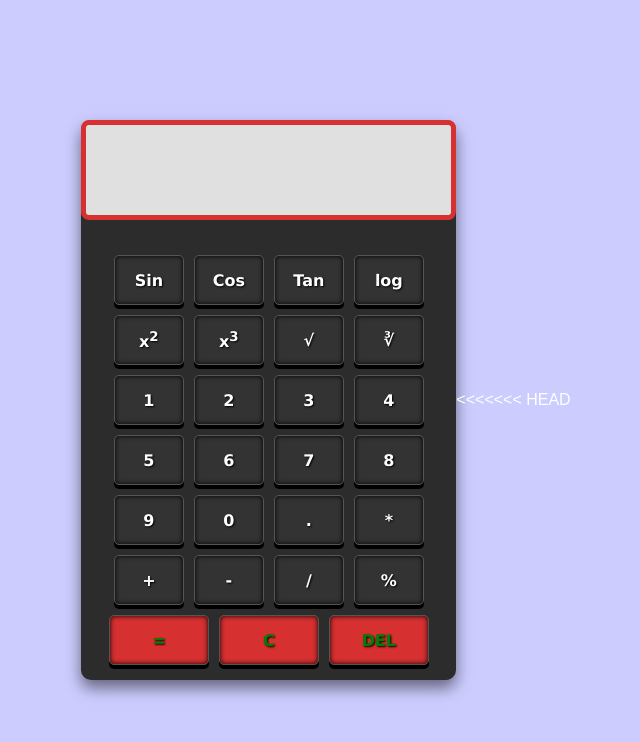
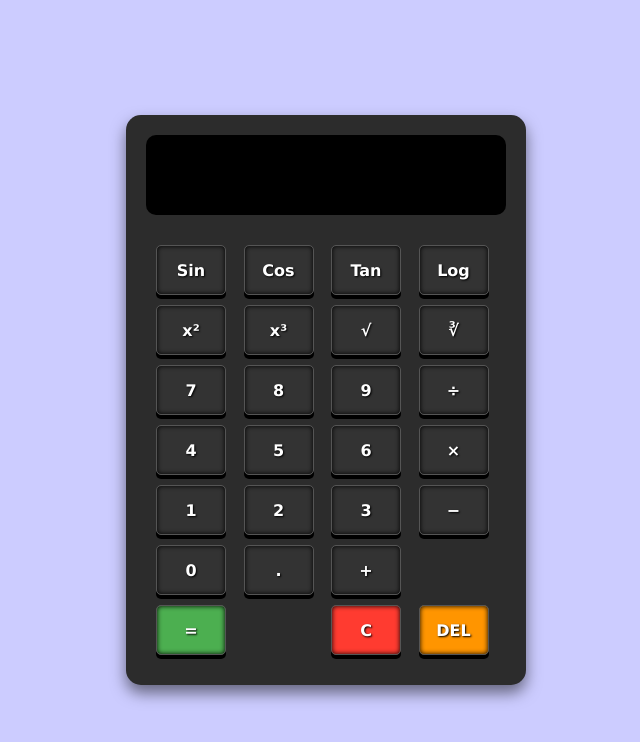
Before and after one commit to Sepiow/Calculator-Repo, a plain HTML site: page sittie.html in a window 1280 px wide. Shown: the whole page, without its empty margins (314-954 px from the left). Drawn offline with Linux system fonts and the light colour scheme.

Commit message:
update new code

```diff
--- a/sittie.html
+++ b/sittie.html
@@ -22,26 +22,30 @@
       }
 
       .container {
-        width: 375px;
+        width: 400px;
         height: auto;
-        border-radius: 10px;
+        border-radius: 15px;
         background-color: #2c2c2c;
         box-shadow: 0 8px 15px rgba(0, 0, 0, 0.5);
+        padding: 20px;
       }
       #screen {
         width: 100%;
-        height: 100px;
+        height: 80px;
         outline: none;
-        border: 5px solid;
+        border: none;
         font-size: 32px;
-        color: #d63031;
+        color: #ffffff;
         text-align: right;
-        background-color: #e0e0e0;
+        background-color: #000;
+        border-radius: 10px;
+        padding: 10px;
+        margin-bottom: 20px;
       }
-
       .btns {
-        display: flex;
-        flex-wrap: wrap;
+        display: grid;
+        grid-template-columns: repeat(4, 1fr); /* 4 buttons per row */
+        gap: 10px; /* Decrease the gap between buttons */
         justify-content: center;
         align-items: center;
         width: 100%;
@@ -52,7 +56,7 @@
         padding: 10px 0;
         width: 70px;
         height: 50px;
-        margin: 5px;
+        margin: 0; /* Remove individual button margins */
         outline: none;
         cursor: pointer;
         background-color: #333;
@@ -64,151 +68,133 @@
         box-shadow: inset 0 0 5px #000, 0 4px #000;
         text-shadow: 1px 1px 2px #000;
       }
+      button:hover {
+        background-color: #555;
+      }
 
       button:active {
         box-shadow: inset 0 0 5px #000, 0 2px #000;
         transform: translateY(2px);
       }
-      .reset {
-        width: 100px;
+      button:hover {
+        background-color: #555;
       }
+
+      button:active {
+        transform: translateY(2px);
+        box-shadow: 0 2px #222;
+      }
+
       .reset.clear {
-        background-color: #d63031;
-        color: green;
+        background-color: #ff3b30;
       }
+
+      .reset.clear:hover {
+        background-color: #ff2a1c;
+      }
+
       .reset.del {
-        background-color: #d63031;
-        color: green;
+        background-color: #ff9500;
       }
+
+      .reset.del:hover {
+        background-color: #e68900;
+      }
+
       .reset.equal {
-        background-color: #d63031;
-        color: green;
+        background-color: #4caf50;
+        grid-column: span 2;
+      }
+
+      .reset.equal:hover {
+        background-color: #45a049;
       }
     </style>
   </head>
   <body>
     <div class="container">
-      <form name="cacl">
+      <form name="calc">
         <input type="text" name="text" id="screen" readonly />
       </form>
       <div class="btns">
         <button
-          onclick="document.cacl.text.value=Math.sin(document.cacl.text.value)"
+          onclick="document.calc.text.value=Math.sin(document.calc.text.value)"
         >
           Sin
         </button>
         <button
-          onclick="document.cacl.text.value=Math.cos(document.cacl.text.value)"
+          onclick="document.calc.text.value=Math.cos(document.calc.text.value)"
         >
           Cos
         </button>
         <button
-          onclick="document.cacl.text.value=Math.tan(document.cacl.text.value)"
+          onclick="document.calc.text.value=Math.tan(document.calc.text.value)"
         >
           Tan
         </button>
         <button
-          onclick="document.cacl.text.value=Math.log(document.cacl.text.value)"
+          onclick="document.calc.text.value=Math.log(document.calc.text.value)"
         >
-          log
+          Log
         </button>
 
         <button
-          onclick="document.cacl.text.value=Math.pow(document.cacl.text.value,2)"
+          onclick="document.calc.text.value=Math.pow(document.calc.text.value,2)"
         >
-          x<sup>2</sup>
+          x²
         </button>
         <button
-          onclick="document.cacl.text.value=Math.pow(document.cacl.text.value,3)"
+          onclick="document.calc.text.value=Math.pow(document.calc.text.value,3)"
         >
-          x<sup>3</sup>
+          x³
         </button>
         <button
-          onclick="document.cacl.text.value=Math.sqrt(document.cacl.text.value,1/2)"
+          onclick="document.calc.text.value=Math.sqrt(document.calc.text.value)"
         >
-          &radic;
+          √
         </button>
         <button
-          onclick="document.cacl.text.value=Math.sqrt(document.cacl.text.value,1/3)"
+          onclick="document.calc.text.value=Math.cbrt(document.calc.text.value)"
         >
-          &#8731;
+          ∛
         </button>
 
-        <button onclick="document.cacl.text.value+='1'">1</button>
-        <button onclick="document.cacl.text.value+='2'">2</button>
-        <button onclick="document.cacl.text.value+='3'">3</button>
-        <button onclick="document.cacl.text.value+='4'">4</button>
+        <button onclick="document.calc.text.value+='7'">7</button>
+        <button onclick="document.calc.text.value+='8'">8</button>
+        <button onclick="document.calc.text.value+='9'">9</button>
+        <button onclick="document.calc.text.value+='/'">÷</button>
 
-        <button onclick="document.cacl.text.value+='5'">5</button>
-        <button onclick="document.cacl.text.value+='6'">6</button>
-        <button onclick="document.cacl.text.value+='7'">7</button>
-        <button onclick="document.cacl.text.value+='8'">8</button>
+        <button onclick="document.calc.text.value+='4'">4</button>
+        <button onclick="document.calc.text.value+='5'">5</button>
+        <button onclick="document.calc.text.value+='6'">6</button>
+        <button onclick="document.calc.text.value+='*'">×</button>
 
-        <button onclick="document.cacl.text.value+='9'">9</button>
-        <button onclick="document.cacl.text.value+='0'">0</button>
-        <button onclick="document.cacl.text.value+='.'">.</button>
-        <button onclick="document.cacl.text.value+='*'">*</button>
+        <button onclick="document.calc.text.value+='1'">1</button>
+        <button onclick="document.calc.text.value+='2'">2</button>
+        <button onclick="document.calc.text.value+='3'">3</button>
+        <button onclick="document.calc.text.value+='-'">−</button>
 
-        <button onclick="document.cacl.text.value+='+'">+</button>
-        <button onclick="document.cacl.text.value+='-'">-</button>
-        <button onclick="document.cacl.text.value+='/'">/</button>
-        <button onclick="document.cacl.text.value+='%'">%</button>
-
+        <button onclick="document.calc.text.value+='0'">0</button>
+        <button onclick="document.calc.text.value+='.'">.</button>
+        <button onclick="document.calc.text.value+='+'">+</button>
         <button
-          onclick="document.cacl.text.value=eval(document.cacl.text.value)"
+          onclick="document.calc.text.value=eval(document.calc.text.value)"
           class="reset equal"
         >
           =
         </button>
-        <button onclick="document.cacl.text.value=''" class="reset clear">
+
+        <button onclick="document.calc.text.value=''" class="reset clear">
           C
         </button>
         <button onclick="del()" class="reset del">DEL</button>
       </div>
     </div>
-<<<<<<< HEAD
-
     <script>
-      function append(value) {
-        document.cacl.text.value += value;
-      }
-
-      function clearScreen() {
-        document.cacl.text.value = "";
-      }
-
-=======
-    <script type="text/javascript">
->>>>>>> 5716db0fd218986129e8d889ecd9ed13a55b24d5
       function del() {
         var x = document.getElementById("screen").value;
         document.getElementById("screen").value = x.substr(0, x.length - 1);
       }
-<<<<<<< HEAD
-
-      function calculate() {
-        try {
-          document.cacl.text.value = eval(document.cacl.text.value);
-        } catch (e) {
-          document.cacl.text.value = "Error";
-        }
-      }
-
-      function appendFunction(funcName, exponent = null) {
-        // pag walang equal to ung function niya
-        let input = document.cacl.text.value; // kuha value
-        if (input) {
-          // function ng mismong Raise to X
-          if (funcName === "Math.pow") {
-            document.cacl.text.value = `Math.pow(${input},${exponent})`;
-          } else {
-            document.cacl.text.value = `${funcName}(${input})`;
-          }
-          calculate();
-        }
-      }
-=======
->>>>>>> 5716db0fd218986129e8d889ecd9ed13a55b24d5
     </script>
   </body>
 </html>
```
